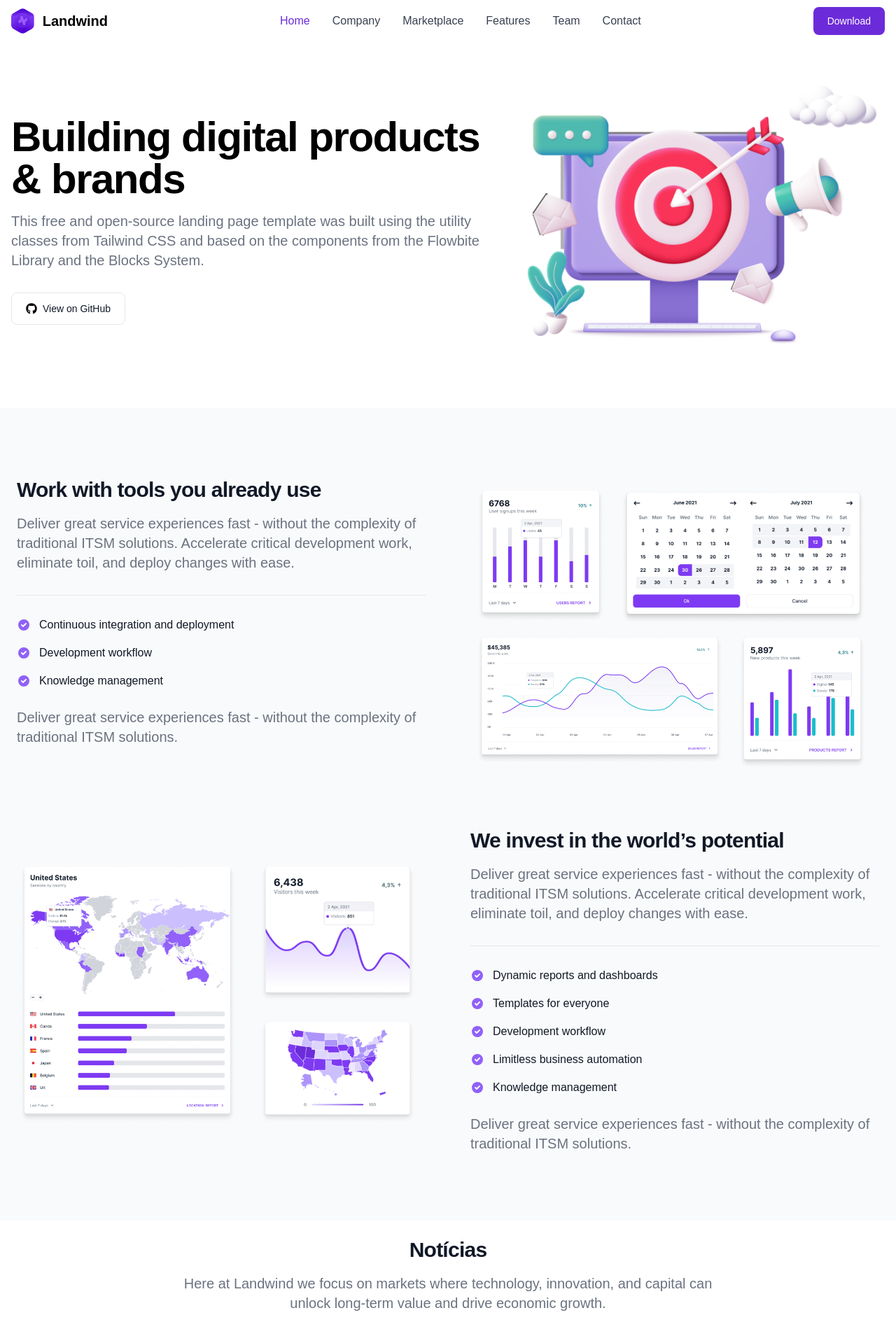
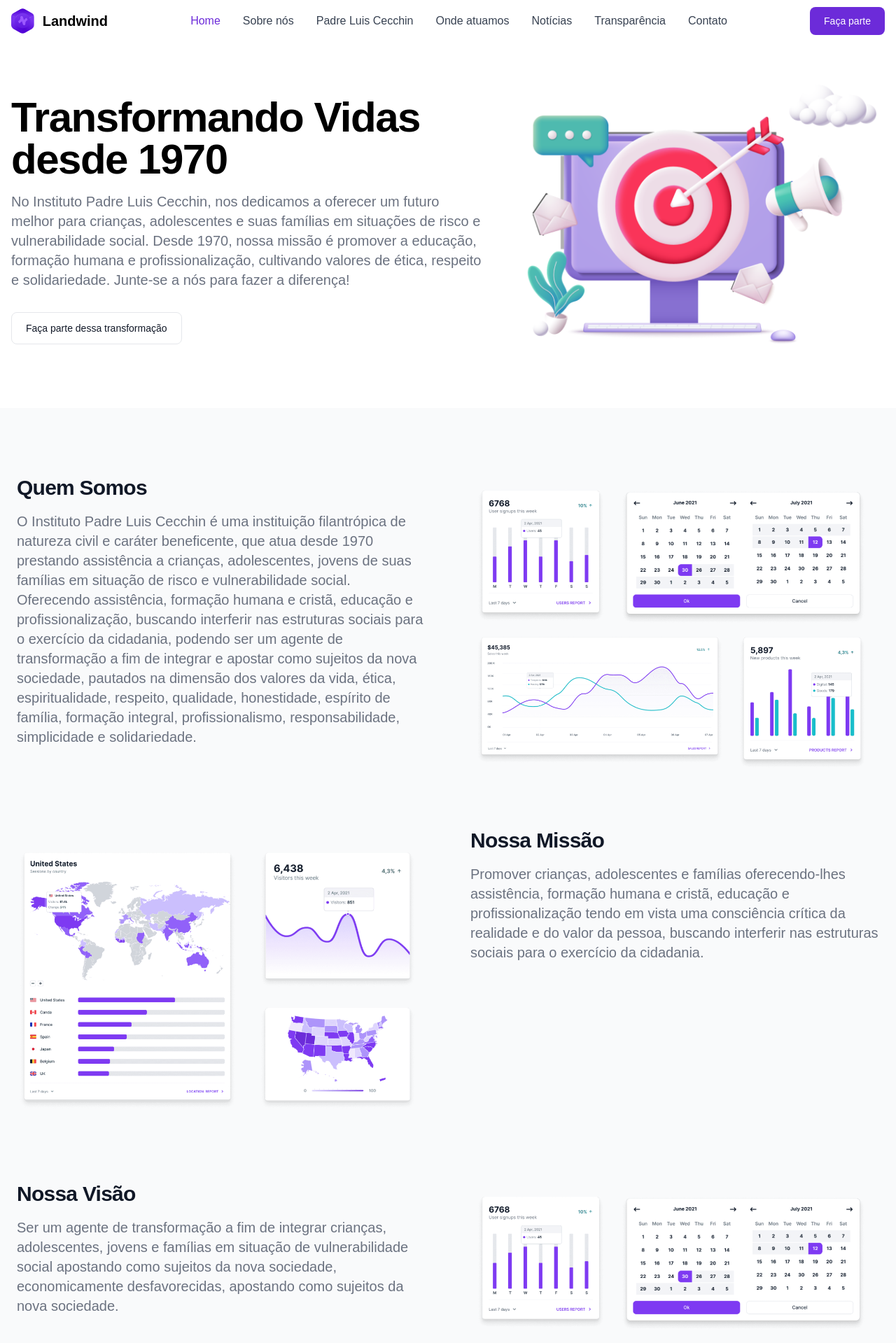
Before and after one commit to pedrojsn96/iplclimoeiro, a React (Vite) app: page / in a window 1280 px wide. Shown: the top 1919 px of the page at 70% size. Built offline with nearby package versions, Linux system fonts and the light colour scheme.

Commit message:
add axios and adjust content

```diff
--- a/package.json
+++ b/package.json
@@ -13,7 +13,9 @@
     "deploy": "gh-pages -d dist"
   },
   "dependencies": {
+    "axios": "^1.7.2",
     "flowbite": "^2.4.1",
+    "flowbite-react": "^0.10.1",
     "react": "^18.3.1",
     "react-dom": "^18.3.1"
   },
--- a/src/pages/Home/components/aboutus.tsx
+++ b/src/pages/Home/components/aboutus.tsx
@@ -9,67 +9,35 @@ const AboutUs: React.FunctionComponent = () => {
             <section className="bg-gray-50 dark:bg-gray-800">
                 <div className="max-w-screen-xl px-4 py-8 mx-auto space-y-12 lg:space-y-20 lg:py-24 lg:px-6">
                     {/* <!-- Row --> */}
-                    <div className="items-center gap-8 lg:grid lg:grid-cols-2 xl:gap-16">
+                    <div className="gap-8 lg:grid lg:grid-cols-2 xl:gap-16">
                         <div className="text-gray-500 sm:text-lg dark:text-gray-400">
-                            <h2 className="mb-4 text-3xl font-extrabold tracking-tight text-gray-900 dark:text-white">Work with tools you already use</h2>
-                            <p className="mb-8 font-light lg:text-xl">Deliver great service experiences fast - without the complexity of traditional ITSM solutions. Accelerate critical development work, eliminate toil, and deploy changes with ease.</p>
-                            {/* <!-- List --> */}
-                            <ul role="list" className="pt-8 space-y-5 border-t border-gray-200 my-7 dark:border-gray-700">
-                                <li className="flex space-x-3">
-                                    {/* <!-- Icon --> */}
-                                    <svg className="flex-shrink-0 w-5 h-5 text-purple-500 dark:text-purple-400" fill="currentColor" viewBox="0 0 20 20" xmlns="http://www.w3.org/2000/svg"><path fill-rule="evenodd" d="M10 18a8 8 0 100-16 8 8 0 000 16zm3.707-9.293a1 1 0 00-1.414-1.414L9 10.586 7.707 9.293a1 1 0 00-1.414 1.414l2 2a1 1 0 001.414 0l4-4z" clip-rule="evenodd"></path></svg>
-                                    <span className="text-base font-medium leading-tight text-gray-900 dark:text-white">Continuous integration and deployment</span>
-                                </li>
-                                <li className="flex space-x-3">
-                                    {/* <!-- Icon --> */}
-                                    <svg className="flex-shrink-0 w-5 h-5 text-purple-500 dark:text-purple-400" fill="currentColor" viewBox="0 0 20 20" xmlns="http://www.w3.org/2000/svg"><path fill-rule="evenodd" d="M10 18a8 8 0 100-16 8 8 0 000 16zm3.707-9.293a1 1 0 00-1.414-1.414L9 10.586 7.707 9.293a1 1 0 00-1.414 1.414l2 2a1 1 0 001.414 0l4-4z" clip-rule="evenodd"></path></svg>
-                                    <span className="text-base font-medium leading-tight text-gray-900 dark:text-white">Development workflow</span>
-                                </li>
-                                <li className="flex space-x-3">
-                                    {/* <!-- Icon --> */}
-                                    <svg className="flex-shrink-0 w-5 h-5 text-purple-500 dark:text-purple-400" fill="currentColor" viewBox="0 0 20 20" xmlns="http://www.w3.org/2000/svg"><path fill-rule="evenodd" d="M10 18a8 8 0 100-16 8 8 0 000 16zm3.707-9.293a1 1 0 00-1.414-1.414L9 10.586 7.707 9.293a1 1 0 00-1.414 1.414l2 2a1 1 0 001.414 0l4-4z" clip-rule="evenodd"></path></svg>
-                                    <span className="text-base font-medium leading-tight text-gray-900 dark:text-white">Knowledge management</span>
-                                </li>
-                            </ul>
-                            <p className="mb-8 font-light lg:text-xl">Deliver great service experiences fast - without the complexity of traditional ITSM solutions.</p>
+                            <h2 className="mb-4 text-3xl font-extrabold tracking-tight text-gray-900 dark:text-white">Quem Somos</h2>
+                            <p className="mb-8 font-light lg:text-xl">O Instituto Padre Luis Cecchin é uma instituição filantrópica de natureza civil e caráter beneficente, que atua desde 1970 prestando assistência a crianças, adolescentes, jovens de suas famílias em situação de risco e vulnerabilidade social. Oferecendo assistência, formação humana e cristã, educação e profissionalização, buscando interferir nas estruturas sociais para o exercício da cidadania, podendo ser um agente de transformação a fim de integrar e apostar como sujeitos da nova sociedade, pautados na dimensão dos valores da vida, ética, espiritualidade, respeito, qualidade, honestidade, espírito de família, formação integral, profissionalismo, responsabilidade, simplicidade e solidariedade.</p>
                         </div>
                         <img className="hidden w-full mb-4 rounded-lg lg:mb-0 lg:flex" src={FeatureImage1} alt="dashboard feature image" />
                     </div>
                     {/* <!-- Row --> */}
-                    <div className="items-center gap-8 lg:grid lg:grid-cols-2 xl:gap-16">
+                    <div className="gap-8 lg:grid lg:grid-cols-2 xl:gap-16">
                         <img className="hidden w-full mb-4 rounded-lg lg:mb-0 lg:flex" src={FeatureImage2} alt="feature image 2" />
                         <div className="text-gray-500 sm:text-lg dark:text-gray-400">
-                            <h2 className="mb-4 text-3xl font-extrabold tracking-tight text-gray-900 dark:text-white">We invest in the world’s potential</h2>
-                            <p className="mb-8 font-light lg:text-xl">Deliver great service experiences fast - without the complexity of traditional ITSM solutions. Accelerate critical development work, eliminate toil, and deploy changes with ease.</p>
-                            {/* <!-- List --> */}
-                            <ul role="list" className="pt-8 space-y-5 border-t border-gray-200 my-7 dark:border-gray-700">
-                                <li className="flex space-x-3">
-                                    {/* <!-- Icon --> */}
-                                    <svg className="flex-shrink-0 w-5 h-5 text-purple-500 dark:text-purple-400" fill="currentColor" viewBox="0 0 20 20" xmlns="http://www.w3.org/2000/svg"><path fill-rule="evenodd" d="M10 18a8 8 0 100-16 8 8 0 000 16zm3.707-9.293a1 1 0 00-1.414-1.414L9 10.586 7.707 9.293a1 1 0 00-1.414 1.414l2 2a1 1 0 001.414 0l4-4z" clip-rule="evenodd"></path></svg>
-                                    <span className="text-base font-medium leading-tight text-gray-900 dark:text-white">Dynamic reports and dashboards</span>
-                                </li>
-                                <li className="flex space-x-3">
-                                    {/* <!-- Icon --> */}
-                                    <svg className="flex-shrink-0 w-5 h-5 text-purple-500 dark:text-purple-400" fill="currentColor" viewBox="0 0 20 20" xmlns="http://www.w3.org/2000/svg"><path fill-rule="evenodd" d="M10 18a8 8 0 100-16 8 8 0 000 16zm3.707-9.293a1 1 0 00-1.414-1.414L9 10.586 7.707 9.293a1 1 0 00-1.414 1.414l2 2a1 1 0 001.414 0l4-4z" clip-rule="evenodd"></path></svg>
-                                    <span className="text-base font-medium leading-tight text-gray-900 dark:text-white">Templates for everyone</span>
-                                </li>
-                                <li className="flex space-x-3">
-                                    {/* <!-- Icon --> */}
-                                    <svg className="flex-shrink-0 w-5 h-5 text-purple-500 dark:text-purple-400" fill="currentColor" viewBox="0 0 20 20" xmlns="http://www.w3.org/2000/svg"><path fill-rule="evenodd" d="M10 18a8 8 0 100-16 8 8 0 000 16zm3.707-9.293a1 1 0 00-1.414-1.414L9 10.586 7.707 9.293a1 1 0 00-1.414 1.414l2 2a1 1 0 001.414 0l4-4z" clip-rule="evenodd"></path></svg>
-                                    <span className="text-base font-medium leading-tight text-gray-900 dark:text-white">Development workflow</span>
-                                </li>
-                                <li className="flex space-x-3">
-                                    {/* <!-- Icon --> */}
-                                    <svg className="flex-shrink-0 w-5 h-5 text-purple-500 dark:text-purple-400" fill="currentColor" viewBox="0 0 20 20" xmlns="http://www.w3.org/2000/svg"><path fill-rule="evenodd" d="M10 18a8 8 0 100-16 8 8 0 000 16zm3.707-9.293a1 1 0 00-1.414-1.414L9 10.586 7.707 9.293a1 1 0 00-1.414 1.414l2 2a1 1 0 001.414 0l4-4z" clip-rule="evenodd"></path></svg>
-                                    <span className="text-base font-medium leading-tight text-gray-900 dark:text-white">Limitless business automation</span>
-                                </li>
-                                <li className="flex space-x-3">
-                                    {/* <!-- Icon --> */}
-                                    <svg className="flex-shrink-0 w-5 h-5 text-purple-500 dark:text-purple-400" fill="currentColor" viewBox="0 0 20 20" xmlns="http://www.w3.org/2000/svg"><path fill-rule="evenodd" d="M10 18a8 8 0 100-16 8 8 0 000 16zm3.707-9.293a1 1 0 00-1.414-1.414L9 10.586 7.707 9.293a1 1 0 00-1.414 1.414l2 2a1 1 0 001.414 0l4-4z" clip-rule="evenodd"></path></svg>
-                                    <span className="text-base font-medium leading-tight text-gray-900 dark:text-white">Knowledge management</span>
-                                </li>
-                            </ul>
-                            <p className="font-light lg:text-xl">Deliver great service experiences fast - without the complexity of traditional ITSM solutions.</p>
+                            <h2 className="mb-4 text-3xl font-extrabold tracking-tight text-gray-900 dark:text-white">Nossa Missão</h2>
+                            <p className="mb-8 font-light lg:text-xl">Promover crianças, adolescentes e famílias oferecendo-lhes assistência, formação humana e cristã, educação e profissionalização tendo em vista uma consciência crítica da realidade e do valor da pessoa, buscando interferir nas estruturas sociais para o exercício da cidadania.</p>
+                        </div>
+                    </div>
+                    {/* <!-- Row --> */}
+                    <div className="gap-8 lg:grid lg:grid-cols-2 xl:gap-16">
+                        <div className="text-gray-500 sm:text-lg dark:text-gray-400">
+                            <h2 className="mb-4 text-3xl font-extrabold tracking-tight text-gray-900 dark:text-white">Nossa Visão</h2>
+                            <p className="mb-8 font-light lg:text-xl">Ser um agente de transformação a fim de integrar crianças, adolescentes, jovens e famílias em situação de vulnerabilidade social apostando como sujeitos da nova sociedade, economicamente desfavorecidas, apostando como sujeitos da nova sociedade.</p>
+                        </div>
+                        <img className="hidden w-full mb-4 rounded-lg lg:mb-0 lg:flex" src={FeatureImage1} alt="dashboard feature image" />
+                    </div>
+                    {/* <!-- Row --> */}
+                    <div className="gap-8 lg:grid lg:grid-cols-2 xl:gap-16">
+                        <img className="hidden w-full mb-4 rounded-lg lg:mb-0 lg:flex" src={FeatureImage2} alt="feature image 2" />
+                        <div className="text-gray-500 sm:text-lg dark:text-gray-400">
+                            <h2 className="mb-4 text-3xl font-extrabold tracking-tight text-gray-900 dark:text-white">Nossos Valores</h2>
+                            <p className="mb-8 font-light lg:text-xl">O ser humano é a nossa preocupação fundamental onde toda nossa ação deve estar pautada na busca da sua realização plena e em todos os sentidos.</p>
                         </div>
                     </div>
                 </div>
--- a/src/pages/Home/components/header.tsx
+++ b/src/pages/Home/components/header.tsx
@@ -13,7 +13,7 @@ const Header: React.FunctionComponent = () => {
                     <span className="self-center text-xl font-semibold whitespace-nowrap dark:text-white">Landwind</span>
                 </a>
                 <div className="flex items-center lg:order-2">
-                    <a href="https://themesberg.com/product/tailwind-css/landing-page" className="text-white bg-purple-700 hover:bg-purple-800 focus:ring-4 focus:ring-purple-300 font-medium rounded-lg text-sm px-4 lg:px-5 py-2 lg:py-2.5 sm:mr-2 lg:mr-0 dark:bg-purple-600 dark:hover:bg-purple-700 focus:outline-none dark:focus:ring-purple-800">Download</a>
+                    <a href="https://themesberg.com/product/tailwind-css/landing-page" className="text-white bg-purple-700 hover:bg-purple-800 focus:ring-4 focus:ring-purple-300 font-medium rounded-lg text-sm px-4 lg:px-5 py-2 lg:py-2.5 sm:mr-2 lg:mr-0 dark:bg-purple-600 dark:hover:bg-purple-700 focus:outline-none dark:focus:ring-purple-800">Faça parte</a>
                     <button data-collapse-toggle="mobile-menu-2" type="button" className="inline-flex items-center p-2 ml-1 text-sm text-gray-500 rounded-lg lg:hidden hover:bg-gray-100 focus:outline-none focus:ring-2 focus:ring-gray-200 dark:text-gray-400 dark:hover:bg-gray-700 dark:focus:ring-gray-600" aria-controls="mobile-menu-2" aria-expanded="false">
                         <span className="sr-only">Open main menu</span>
                         <svg className="w-6 h-6" fill="currentColor" viewBox="0 0 20 20" xmlns="http://www.w3.org/2000/svg"><path fillRule="evenodd" d="M3 5a1 1 0 011-1h12a1 1 0 110 2H4a1 1 0 01-1-1zM3 10a1 1 0 011-1h12a1 1 0 110 2H4a1 1 0 01-1-1zM3 15a1 1 0 011-1h12a1 1 0 110 2H4a1 1 0 01-1-1z" clipRule="evenodd"></path></svg>
@@ -26,19 +26,22 @@ const Header: React.FunctionComponent = () => {
                             <a href="#" className="block py-2 pl-3 pr-4 text-white bg-purple-700 rounded lg:bg-transparent lg:text-purple-700 lg:p-0 dark:text-white" aria-current="page">Home</a>
                         </li>
                         <li>
-                            <a href="#" className="block py-2 pl-3 pr-4 text-gray-700 border-b border-gray-100 hover:bg-gray-50 lg:hover:bg-transparent lg:border-0 lg:hover:text-purple-700 lg:p-0 dark:text-gray-400 lg:dark:hover:text-white dark:hover:bg-gray-700 dark:hover:text-white lg:dark:hover:bg-transparent dark:border-gray-700">Company</a>
+                            <a href="#" className="block py-2 pl-3 pr-4 text-gray-700 border-b border-gray-100 hover:bg-gray-50 lg:hover:bg-transparent lg:border-0 lg:hover:text-purple-700 lg:p-0 dark:text-gray-400 lg:dark:hover:text-white dark:hover:bg-gray-700 dark:hover:text-white lg:dark:hover:bg-transparent dark:border-gray-700">Sobre nós</a>
                         </li>
                         <li>
-                            <a href="#" className="block py-2 pl-3 pr-4 text-gray-700 border-b border-gray-100 hover:bg-gray-50 lg:hover:bg-transparent lg:border-0 lg:hover:text-purple-700 lg:p-0 dark:text-gray-400 lg:dark:hover:text-white dark:hover:bg-gray-700 dark:hover:text-white lg:dark:hover:bg-transparent dark:border-gray-700">Marketplace</a>
+                            <a href="#" className="block py-2 pl-3 pr-4 text-gray-700 border-b border-gray-100 hover:bg-gray-50 lg:hover:bg-transparent lg:border-0 lg:hover:text-purple-700 lg:p-0 dark:text-gray-400 lg:dark:hover:text-white dark:hover:bg-gray-700 dark:hover:text-white lg:dark:hover:bg-transparent dark:border-gray-700">Padre Luis Cecchin</a>
                         </li>
                         <li>
-                            <a href="#" className="block py-2 pl-3 pr-4 text-gray-700 border-b border-gray-100 hover:bg-gray-50 lg:hover:bg-transparent lg:border-0 lg:hover:text-purple-700 lg:p-0 dark:text-gray-400 lg:dark:hover:text-white dark:hover:bg-gray-700 dark:hover:text-white lg:dark:hover:bg-transparent dark:border-gray-700">Features</a>
+                            <a href="#" className="block py-2 pl-3 pr-4 text-gray-700 border-b border-gray-100 hover:bg-gray-50 lg:hover:bg-transparent lg:border-0 lg:hover:text-purple-700 lg:p-0 dark:text-gray-400 lg:dark:hover:text-white dark:hover:bg-gray-700 dark:hover:text-white lg:dark:hover:bg-transparent dark:border-gray-700">Onde atuamos</a>
                         </li>
                         <li>
-                            <a href="#" className="block py-2 pl-3 pr-4 text-gray-700 border-b border-gray-100 hover:bg-gray-50 lg:hover:bg-transparent lg:border-0 lg:hover:text-purple-700 lg:p-0 dark:text-gray-400 lg:dark:hover:text-white dark:hover:bg-gray-700 dark:hover:text-white lg:dark:hover:bg-transparent dark:border-gray-700">Team</a>
+                            <a href="#" className="block py-2 pl-3 pr-4 text-gray-700 border-b border-gray-100 hover:bg-gray-50 lg:hover:bg-transparent lg:border-0 lg:hover:text-purple-700 lg:p-0 dark:text-gray-400 lg:dark:hover:text-white dark:hover:bg-gray-700 dark:hover:text-white lg:dark:hover:bg-transparent dark:border-gray-700">Notícias</a>
                         </li>
                         <li>
-                            <a href="#" className="block py-2 pl-3 pr-4 text-gray-700 border-b border-gray-100 hover:bg-gray-50 lg:hover:bg-transparent lg:border-0 lg:hover:text-purple-700 lg:p-0 dark:text-gray-400 lg:dark:hover:text-white dark:hover:bg-gray-700 dark:hover:text-white lg:dark:hover:bg-transparent dark:border-gray-700">Contact</a>
+                            <a href="#" className="block py-2 pl-3 pr-4 text-gray-700 border-b border-gray-100 hover:bg-gray-50 lg:hover:bg-transparent lg:border-0 lg:hover:text-purple-700 lg:p-0 dark:text-gray-400 lg:dark:hover:text-white dark:hover:bg-gray-700 dark:hover:text-white lg:dark:hover:bg-transparent dark:border-gray-700">Transparência</a>
+                        </li>
+                        <li>
+                            <a href="#" className="block py-2 pl-3 pr-4 text-gray-700 border-b border-gray-100 hover:bg-gray-50 lg:hover:bg-transparent lg:border-0 lg:hover:text-purple-700 lg:p-0 dark:text-gray-400 lg:dark:hover:text-white dark:hover:bg-gray-700 dark:hover:text-white lg:dark:hover:bg-transparent dark:border-gray-700">Contato</a>
                         </li>
                     </ul>
                 </div>
--- a/src/pages/Home/components/hero.tsx
+++ b/src/pages/Home/components/hero.tsx
@@ -7,11 +7,11 @@ const Hero: React.FunctionComponent = () => {
             <section className="bg-white dark:bg-gray-900">
                 <div className="grid max-w-screen-xl px-4 pt-20 pb-8 mx-auto lg:gap-8 xl:gap-0 lg:py-16 lg:grid-cols-12 lg:pt-28">
                     <div className="mr-auto place-self-center lg:col-span-7">
-                        <h1 className="max-w-2xl mb-4 text-4xl font-extrabold leading-none tracking-tight md:text-5xl xl:text-6xl dark:text-white">Building digital products & brands</h1>
-                        <p className="max-w-2xl mb-6 font-light text-gray-500 lg:mb-8 md:text-lg lg:text-xl dark:text-gray-400">This free and open-source landing page template was built using the utility classes from <a href="https://tailwindcss.com" className="hover:underline">Tailwind CSS</a> and based on the components from the <a href="https://flowbite.com/docs/getting-started/introduction/" className="hover:underline">Flowbite Library</a> and the <a href="https://flowbite.com/blocks/" className="hover:underline">Blocks System</a>.</p>
+                        <h1 className="max-w-2xl mb-4 text-4xl font-extrabold leading-none tracking-tight md:text-5xl xl:text-6xl dark:text-white">Transformando Vidas desde 1970</h1>
+                        <p className="max-w-2xl mb-6 font-light text-gray-500 lg:mb-8 md:text-lg lg:text-xl dark:text-gray-400">No Instituto Padre Luis Cecchin, nos dedicamos a oferecer um futuro melhor para crianças, adolescentes e suas famílias em situações de risco e vulnerabilidade social. Desde 1970, nossa missão é promover a educação, formação humana e profissionalização, cultivando valores de ética, respeito e solidariedade. Junte-se a nós para fazer a diferença!</p>
                         <div className="space-y-4 sm:flex sm:space-y-0 sm:space-x-4">
                             <a href="https://github.com/themesberg/landwind" className="inline-flex items-center justify-center w-full px-5 py-3 text-sm font-medium text-center text-gray-900 border border-gray-200 rounded-lg sm:w-auto hover:bg-gray-100 focus:ring-4 focus:ring-gray-100 dark:text-white dark:border-gray-700 dark:hover:bg-gray-700 dark:focus:ring-gray-800">
-                                <svg className="w-4 h-4 mr-2 text-gray-500 dark:text-gray-400" xmlns="http://www.w3.org/2000/svg" viewBox="0 0 496 512"><path d="M165.9 397.4c0 2-2.3 3.6-5.2 3.6-3.3.3-5.6-1.3-5.6-3.6 0-2 2.3-3.6 5.2-3.6 3-.3 5.6 1.3 5.6 3.6zm-31.1-4.5c-.7 2 1.3 4.3 4.3 4.9 2.6 1 5.6 0 6.2-2s-1.3-4.3-4.3-5.2c-2.6-.7-5.5.3-6.2 2.3zm44.2-1.7c-2.9.7-4.9 2.6-4.6 4.9.3 2 2.9 3.3 5.9 2.6 2.9-.7 4.9-2.6 4.6-4.6-.3-1.9-3-3.2-5.9-2.9zM244.8 8C106.1 8 0 113.3 0 252c0 110.9 69.8 205.8 169.5 239.2 12.8 2.3 17.3-5.6 17.3-12.1 0-6.2-.3-40.4-.3-61.4 0 0-70 15-84.7-29.8 0 0-11.4-29.1-27.8-36.6 0 0-22.9-15.7 1.6-15.4 0 0 24.9 2 38.6 25.8 21.9 38.6 58.6 27.5 72.9 20.9 2.3-16 8.8-27.1 16-33.7-55.9-6.2-112.3-14.3-112.3-110.5 0-27.5 7.6-41.3 23.6-58.9-2.6-6.5-11.1-33.3 2.6-67.9 20.9-6.5 69 27 69 27 20-5.6 41.5-8.5 62.8-8.5s42.8 2.9 62.8 8.5c0 0 48.1-33.6 69-27 13.7 34.7 5.2 61.4 2.6 67.9 16 17.7 25.8 31.5 25.8 58.9 0 96.5-58.9 104.2-114.8 110.5 9.2 7.9 17 22.9 17 46.4 0 33.7-.3 75.4-.3 83.6 0 6.5 4.6 14.4 17.3 12.1C428.2 457.8 496 362.9 496 252 496 113.3 383.5 8 244.8 8zM97.2 352.9c-1.3 1-1 3.3.7 5.2 1.6 1.6 3.9 2.3 5.2 1 1.3-1 1-3.3-.7-5.2-1.6-1.6-3.9-2.3-5.2-1zm-10.8-8.1c-.7 1.3.3 2.9 2.3 3.9 1.6 1 3.6.7 4.3-.7.7-1.3-.3-2.9-2.3-3.9-2-.6-3.6-.3-4.3.7zm32.4 35.6c-1.6 1.3-1 4.3 1.3 6.2 2.3 2.3 5.2 2.6 6.5 1 1.3-1.3.7-4.3-1.3-6.2-2.2-2.3-5.2-2.6-6.5-1zm-11.4-14.7c-1.6 1-1.6 3.6 0 5.9 1.6 2.3 4.3 3.3 5.6 2.3 1.6-1.3 1.6-3.9 0-6.2-1.4-2.3-4-3.3-5.6-2z"/></svg> View on GitHub
+                                Faça parte dessa transformação
                             </a>
                         </div>
                     </div>
```
Also changed, not shown: 1 other file (tests, documents, lock files or other folders).
